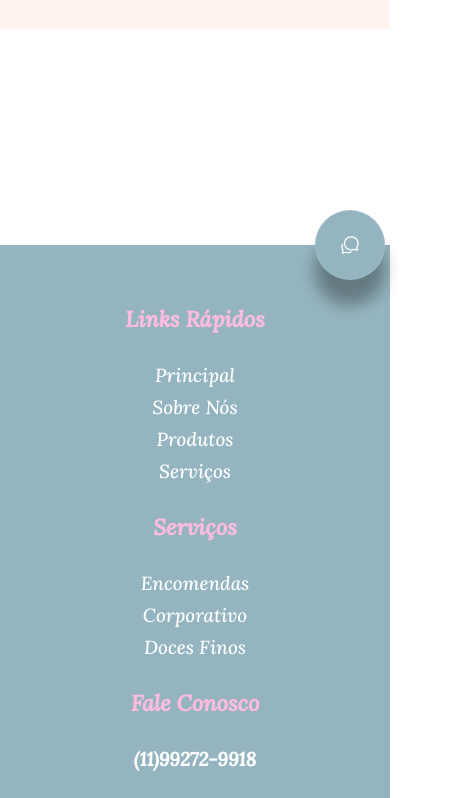
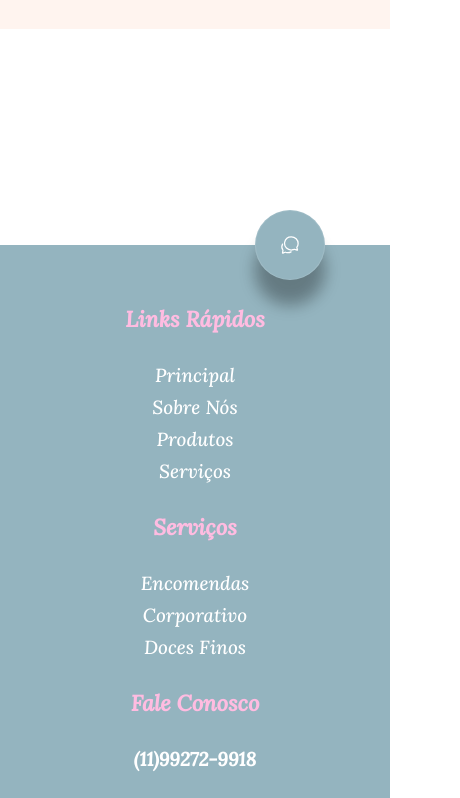
Before and after one commit to isambz/Casa_Cheri, a plain HTML site: page index.html in a window 390 px wide. Shown: the part 4060-4858 px from the top of the page, 460 px wide, since content can reach past the window. Drawn offline with nearby package versions, Linux system fonts and the light colour scheme; a web font is replaced by a local one.

Commit message:
alguem.. me ajude :(

```diff
--- a/css/style.css
+++ b/css/style.css
@@ -827,7 +827,7 @@ ul li a:hover{
         font-size: 11px;
     }
     .menu{
-        margin-left: 240px;
+        margin-left: 180px;
 
     }
     .menu li a{
```
